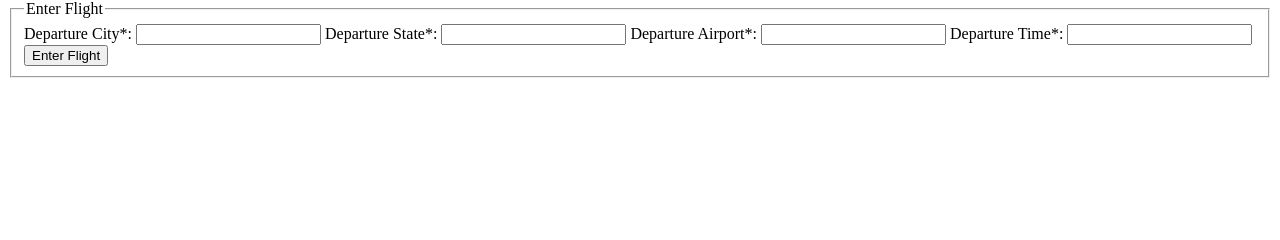
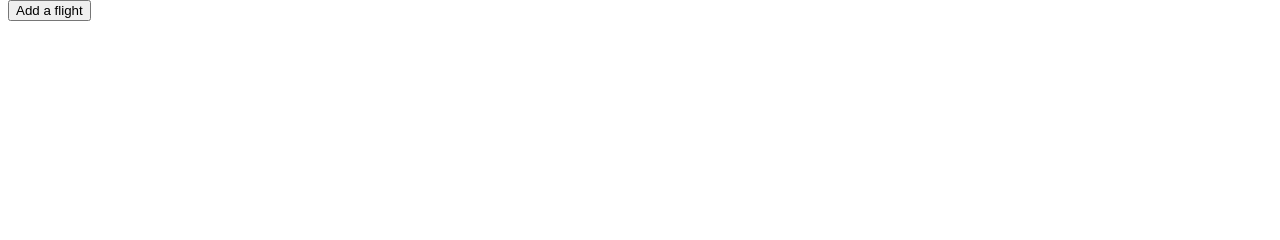
Before and after one commit to 0xj4r/Airline, a PHP site: page /adminControl.php in a window 1280 px wide. Shown: the part 100-340 px from the top of the page. Run offline with PHP 8.4, Linux system fonts and the light colour scheme; data that the repository does not hold is empty.

Commit message:
Update adminControl.php

```diff
--- a/php/adminControl.php
+++ b/php/adminControl.php
@@ -78,28 +78,12 @@ echo "</table>";
 
 
 
-	<!DOCTYPE HTML>
+<!DOCTYPE HTML>
 <html>
-<head>
-</head>
+
 <body>
-<form id='enterflight' action='adminControl.php' method='post'
-    accept-charset='UTF-8'>
-<fieldset >
-<legend>Enter Flight</legend>
-<input type='hidden' name='submitted' id='submitted' value='1'/>
-<label for='depart_city' >Departure City*: </label>
-<input type='text' name='depart_city' id='depart_city' maxlength="30" />
-<label for='depart_st'>Departure State*: </label>
-<input type = 'text' name = 'depart_st' id='depart_st' maxlength ='30' />
-<label for='depart_airport' >Departure Airport*:</label>
-<input type='text' name='depart_airport' id='depart_airport' maxlength="50" />
-
-<label for='depart_time' >Departure Time*:</label>
-<input type='text' name='depart_time' id='depart_time' maxlength="255" />
-<input type='submit' name='Submit' value='Enter Flight' />
-
-</fieldset>
+	<form method ="link" action="updateFlights.php/">
+	<input type="submit" Value="Add a flight">
 </form>
 </body>
 </html>
```
